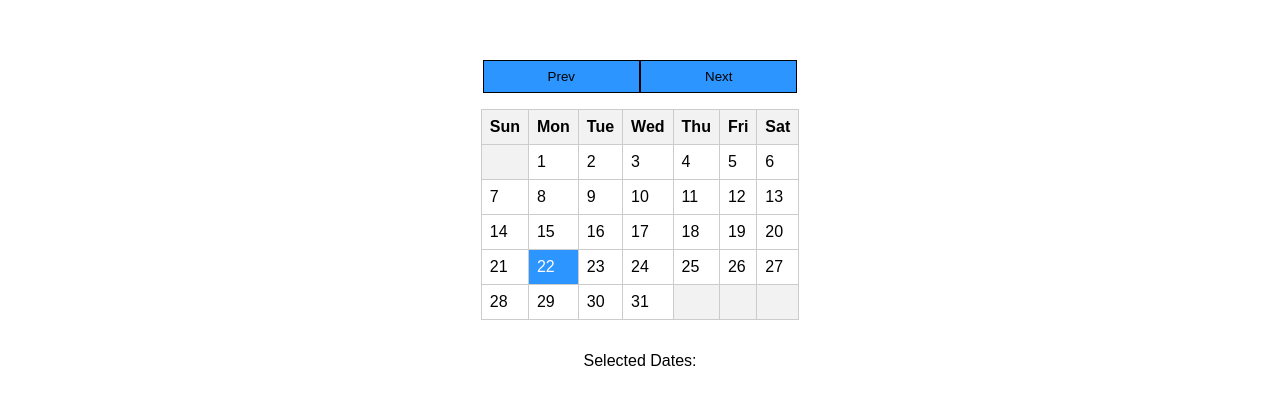
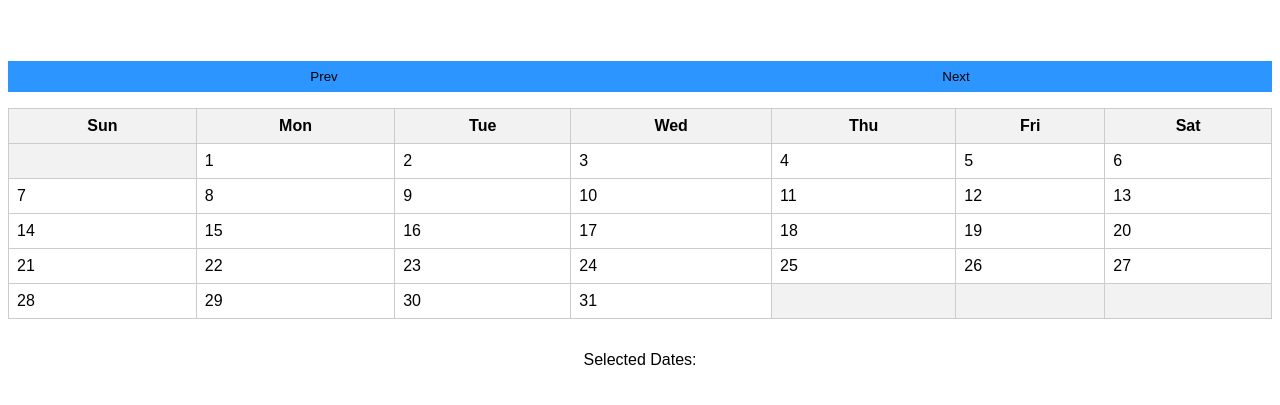
Before and after one commit to aswanthnarayan/calender_zygal, a plain HTML site: page index.html in a window 1280 px wide. Shown: the part 185-590 px from the top of the page. Drawn offline with Linux system fonts and the light colour scheme.

Commit message:
Revert "Project completed"
This reverts commit 712c91b5efc3e304a95fb666acc3ea700b25b94c.

```diff
--- a/script.js
+++ b/script.js
@@ -1,20 +1,8 @@
 document.addEventListener('DOMContentLoaded', function () {
     const currentDate = new Date();
-    let selectedDates = [currentDate];
+    let selectedDates = [];
     let calendarGrid = document.getElementById('calendarData');
     let selectedDate = document.getElementById('selectedDates')
-
-
-    function markCurrentDate() {
-        const dateCells = document.querySelectorAll('.date');
-        dateCells.forEach(dateCell => {
-            const date = new Date(dateCell.getAttribute('data-date'));
-            if (date.toDateString() === currentDate.toDateString()) {
-                dateCell.parentElement.classList.add('selected');
-            }
-        });
-    }
-
 
     // to generate calender
     function generateCalendarData() {
@@ -34,6 +22,7 @@ document.addEventListener('DOMContentLoaded', function () {
                 weeks.push(week);
                 week = [];
             }
+
             week.push(new Date(currentDay));
             currentDay = new Date(currentDay.getFullYear(), currentDay.getMonth(), currentDay.getDate() + 1);
         }
@@ -43,18 +32,15 @@ document.addEventListener('DOMContentLoaded', function () {
             week.push(null);
         }
 
-
-        // const isCurrentDay = currentDay.toDateString() === new Date().toDateString();
-
         weeks.push(week);
 
-
         calendarGrid.innerHTML = weeks.map((week, weekIndex) => `
-           <tr key="${weekIndex}">
+        <tr key="${weekIndex}">
           ${week.map((day, dayIndex) => `
             <td
               key="${dayIndex}"
               class="${day ? (selectedDates.some(selectedDate => selectedDate.getTime() === day.getTime()) ? 'selected' : '') : 'empty'}"
+
             >
               ${day ? `<span class="date" data-date="${day.toISOString()}">${day.getDate()}</span>` : ''}
             </td>
@@ -66,9 +52,6 @@ document.addEventListener('DOMContentLoaded', function () {
         document.querySelectorAll('.date').forEach(dateElement => {
             dateElement.addEventListener('click', () => handleDateClick(dateElement.getAttribute('data-date')));
         });
-
-        markCurrentDate()
-
     }
 
     function handlePrevMonth() {
--- a/styles.css
+++ b/styles.css
@@ -14,19 +14,8 @@ body {
   gap: 1rem;
 }
 
-.buttons {
-  display: flex;
-  justify-content: center;
-}
-
-button {
-  padding: .5rem 4rem;
-  background-color: #2c95ff;
-  border: 1px solid black;
-  cursor: pointer;
-}
-
 table {
+  width: 100%;
   border-collapse: collapse;
 }
 
@@ -44,12 +33,21 @@ td {
   cursor: pointer;
 }
 
+.buttons {
+  width: 100%;
+  display: flex;
+  justify-content: center;
+}
 
+button {
+  width: 50%;
+  padding: .5rem;
+  background-color: #2c95ff;
+  border: none;
+}
 
-
-.selected ,.current-date {
+.selected {
   background-color: #2c95ff;
-  color: white;
 }
 
 .empty {
```
